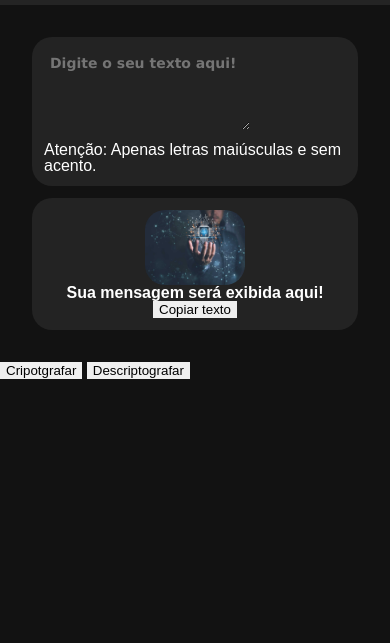
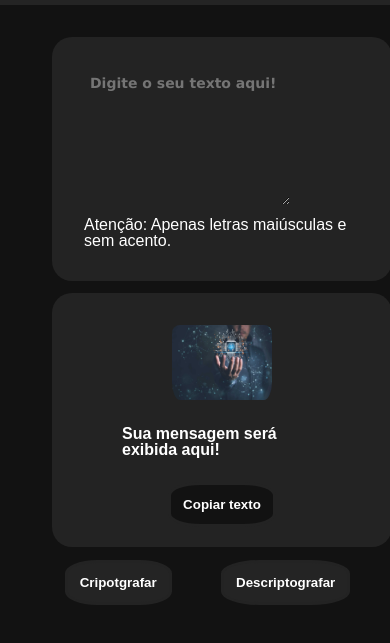
Before and after one commit to lanalima123/desafio-atualizado, a plain HTML site: page index.html in a window 390 px wide. Shown: the part 61-704 px from the top of the page. Drawn offline with Linux system fonts and the light colour scheme; a web font is replaced by a local one.

Commit message:
nova atualizaçao de botoes

```diff
--- a/index.html
+++ b/index.html
@@ -20,7 +20,7 @@
             <div id="output">
                 <img src="imagens/reslt.jpg"  alt="menina robo">
                 <h2 id="copia">Sua mensagem será exibida aqui!</h2>
-                <button onclick="copiarTexto()" >Copiar texto</button>
+                <button class="copy" onclick="copiarTexto()" >Copiar texto</button>
             </div>
         </div>
         <div class="buttons">
--- a/styles/style.css
+++ b/styles/style.css
@@ -7,12 +7,13 @@ body{
 .main__container{
     background-color: #121212;
     display: flex;
-    justify-content: space-between;
+    justify-content: space-around;
     flex-direction: column;
     margin: 0;
     height: 100vh;
     width: 100vw;
-    box-sizing: content-box;
+
+
 
 }
 .main__container .cabecalho{
@@ -43,9 +44,10 @@ body{
 .main__container .container__input{
     display: flex;
     justify-content: space-between;
-    padding: 20px;
+    padding: 5px;
     color: #fff;
     margin: 8px;
+    height: 350px;
 
 }
 
@@ -57,6 +59,8 @@ body{
     border: none;
     border-radius: 20PX;
     margin: 12px;
+    padding: 20px;
+    width: 300px;
 
 }
  .input #input__texto{
@@ -69,8 +73,8 @@ body{
     text-overflow: ellipsis;
     overflow:hidden;
     white-space: nowrap;
-    width: 350px;
-    height: 300px;
+    width: 200px;
+    height: 250px;
     color: #fff;
     font-size: 14px;
     font-weight: 600;
@@ -82,17 +86,54 @@ body{
 }
 .main__container .container__input #output{
     display: flex;
-    justify-content: center;
     align-items: center;
-    padding: 12px;
 
 }
 .main__container .container__input #output img{
     border-radius: 20px;
-    width:350px;
-    height: 300px;
+    width:250px;
+    height: 200px;
+    padding: 12px;
 
 }
+.container__btn{
+    display: flex;
+    justify-content: space-between;
+    padding-right: 140px;
+    padding-left: 140px;
+
+
+
+}
+.btn_descripto , .btn_cripto , .copy{
+    border: none;
+    text-decoration: none;
+    text-transform: none;
+    border-radius: 30%;
+    background-color: #242424;
+    color: #fff;
+    font-weight: 700;
+    padding: 12px;
+    border-style:solid;
+    border-color: #232323;
+
+
+
+}
+
+
+.copy{
+    background-color: #121212;
+}
+#copia{
+    width: 250px;
+    height: 100px;
+    display: flex;
+    justify-content: center;
+    align-items: center;
+
+    }
+
 @media screen and (max-width: 768px) {
     .main__container{
         display: block;
@@ -100,7 +141,19 @@ body{
     .main__container .container__input #output img{
         border-radius: 20px;
         width: 100px;
-        height: 75px;}
+        height: 75px;
+        padding-bottom: 2px;}
+
+        #copia{
+        width: 200px;
+        height: 80px;
+        display: flex;
+        justify-content: center;
+        align-items: center;
+        color: #fff;
+
+        }
+
     .main__container .container__input{
             display: block;
             justify-content: space-between;
@@ -110,21 +163,10 @@ body{
             margin: 0;
     }
     .input #input__texto{
-        background: transparent;
-        text-decoration: none;
-        text-transform: none;
-        border: none;
-        padding: 18px 100px 0px 18px;
-        outline: none;
-        text-overflow: ellipsis;
-        overflow:hidden;
-        white-space: nowrap;
+
         width: 100px;
-        height: 75px;
-        color: #fff;
-        font-size: 14px;
-        font-weight: 600;
-        font-family: Verdana, Geneva, Tahoma, sans-serif;}
+        height: 130px;
+    }
         .cabecalho img{
             border: none;
             border-radius: 50%;
@@ -141,5 +183,41 @@ body{
             color: #fff;
             height: 50px; }
         .cabecalho h1{
-            margin-right: 20px;}
+            margin-right: 20px;
 }
+.main__container .container__input{
+    display: block;
+    align-items: center;
+    width: 300px;
+    height: 500px;
+    padding-left: 40px;
+}
+    .input , .main__container .container__input #output{
+        display: flex;
+        justify-content: space-between;
+        flex-direction: column;
+        background-color: #232323;
+        border: none;
+        border-radius: 20PX;
+        margin: 12px;
+        padding: 20px;}
+        .container__btn{
+            display: flex;
+            justify-content: space-around;
+            margin: 15PX;
+            padding: 0;
+            padding-left: 25px;
+
+
+
+
+
+
+        }
+        .btn_descripto , .btn_cripto , .copy{
+            padding: 12px;
+
+        }
+
+
+    }
```
